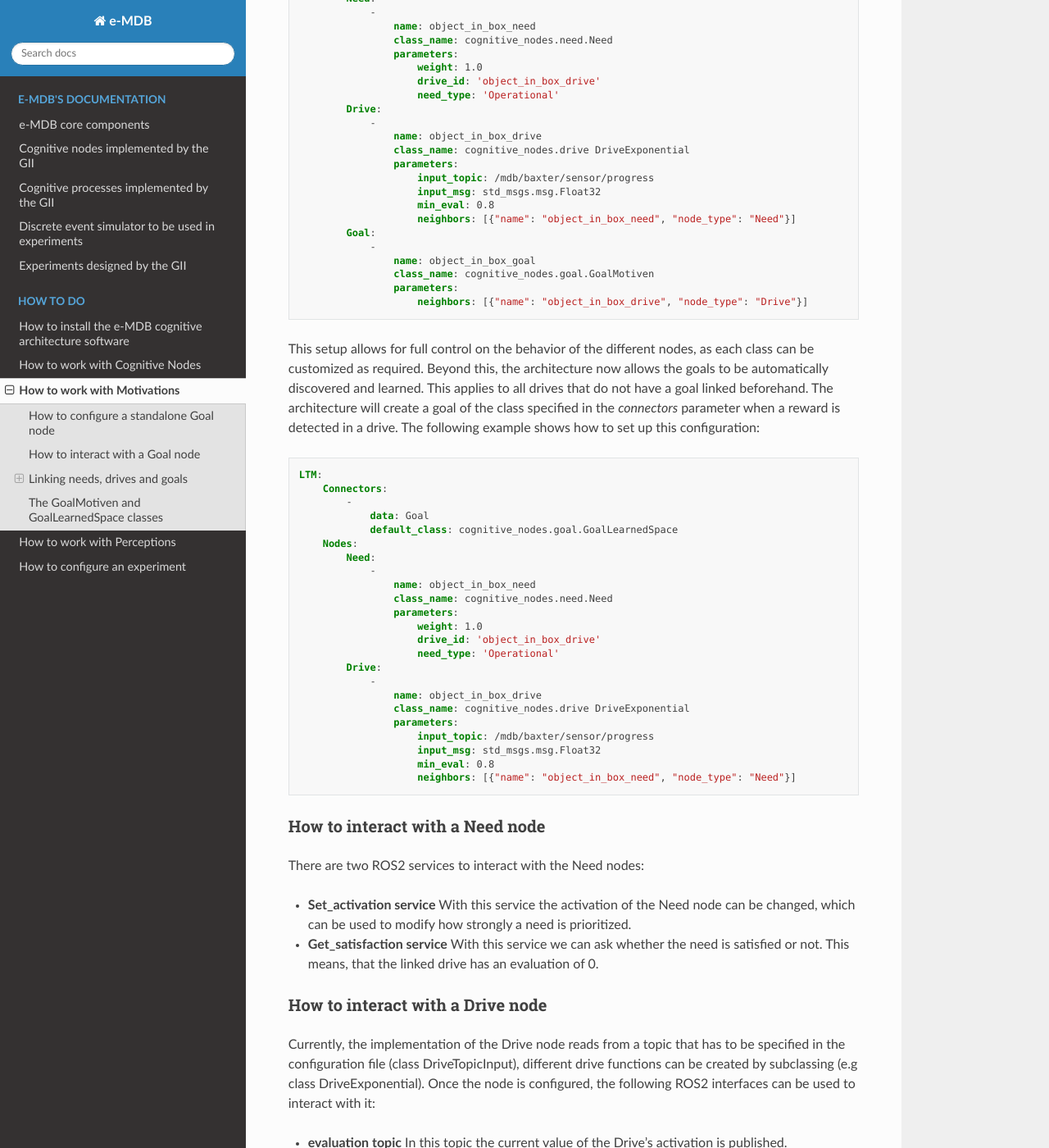
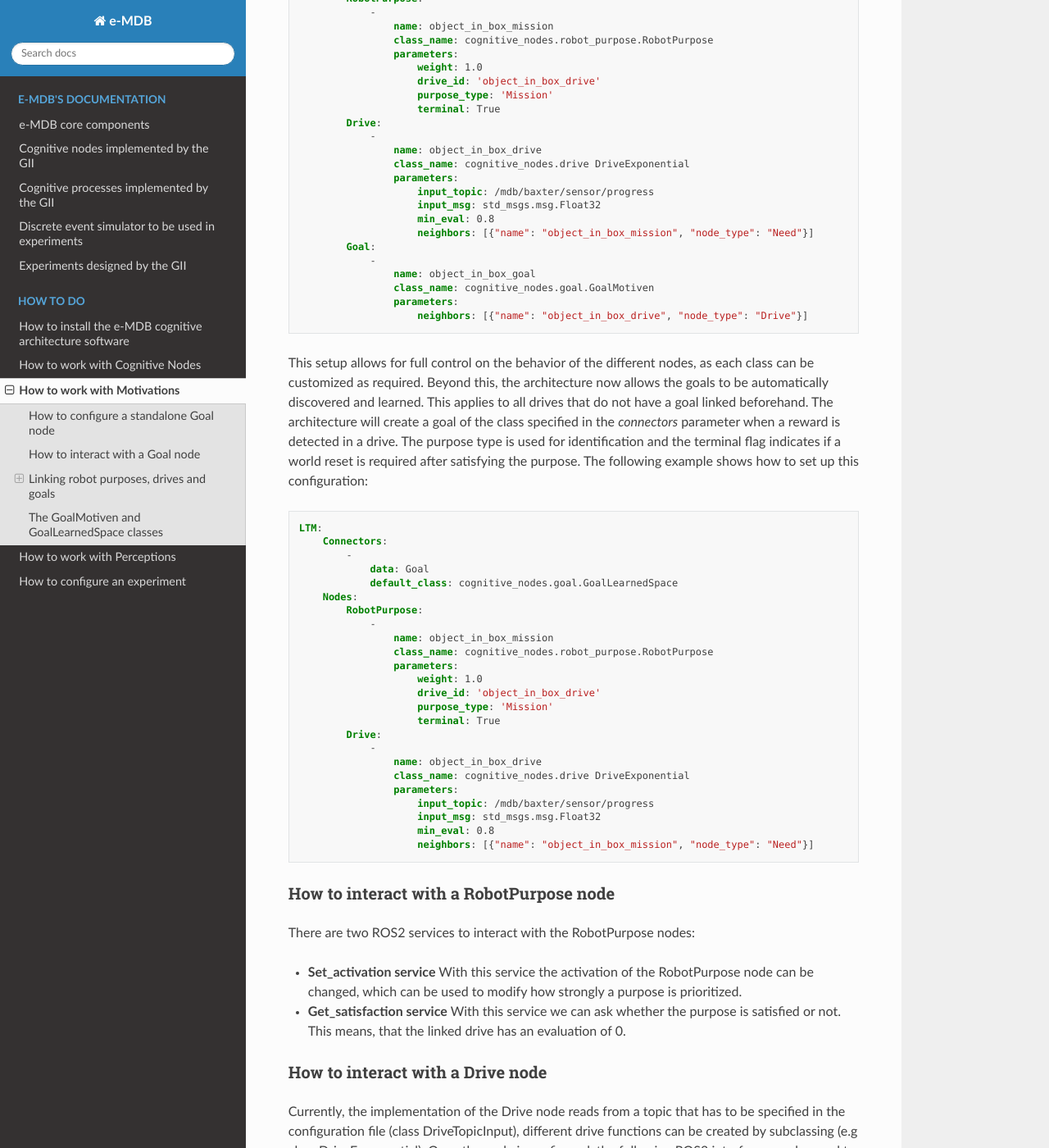
Before and after one commit to GII/emdb, a Sphinx documentation site: the page built from docs/source/how_to_do/work_with_goals.md, in a window 1280 px wide and 1400 px high, scrolled down 2603 px. Shown: the whole window at 82% size. Built offline with Sphinx 7.4.7 and the Read the Docs theme 3.1.0, drawn with Linux system fonts in a browser that asks for light colours; some of the changed text lies outside the part shown.

Commit message:
Refactor RobotPurposes

````diff
--- a/docs/source/how_to_do/work_with_goals.md
+++ b/docs/source/how_to_do/work_with_goals.md
@@ -1,5 +1,5 @@
 # How to work with Motivations
-In this section, we are going to explain how to work with the motivational cognitive nodes in the context of the e-MDB cognitive architecture of the PILLAR Robots project. Here you will be able to check how to configure robot's motivations either as Goals or Desires/Drives nodes and how to interact with them in order to get the expected behavior.
+In this section, we are going to explain how to work with the motivational cognitive nodes in the context of the e-MDB cognitive architecture of the PILLAR Robots project. Here you will be able to check how to configure robot's motivations either as Goals or Robot Purpose/Drives nodes and how to interact with them in order to get the expected behavior.
 
 ## How to configure a standalone Goal node
 
@@ -93,21 +93,22 @@ def calculate_activation(self, perception = None):
     return self.activation
 ```
 
-## Linking needs, drives and goals
+## Linking robot purposes, drives and goals
 
-In the latest version of the architecture **Need** and **Drive** nodes were implemented. These nodes alter both the activation and reward provided by the goal. A simple setup would include a chain of a need, drive and goal nodes, as in the following example:
+In the latest version of the architecture **RobotPurpose** and **Drive** nodes were implemented. These nodes alter both the activation and reward provided by the goal. A simple setup would include a chain of a robot purpose, drive and goal nodes, as in the following example:
 
 ```yaml
 LTM:
     Nodes:
-        Need:
+        RobotPurpose:
             -
-                name: object_in_box_need
-                class_name: cognitive_nodes.need.Need
+                name: object_in_box_mission
+                class_name: cognitive_nodes.robot_purpose.RobotPurpose
                 parameters:
                     weight: 1.0
                     drive_id: 'object_in_box_drive'
-                    need_type: 'Operational'
+                    purpose_type: 'Mission'
+                    terminal: True
         Drive:
             -
                 name: object_in_box_drive
@@ -116,7 +117,7 @@ LTM:
                     input_topic: /mdb/baxter/sensor/progress
                     input_msg: std_msgs.msg.Float32
                     min_eval: 0.8
-                    neighbors: [{"name": "object_in_box_need", "node_type": "Need"}]
+                    neighbors: [{"name": "object_in_box_mission", "node_type": "Need"}]
         Goal:
             -
                 name: object_in_box_goal
@@ -125,7 +126,7 @@ LTM:
                     neighbors: [{"name": "object_in_box_drive", "node_type": "Drive"}]
 ```
 
-This setup allows for full control on the behavior of the different nodes, as each class can be customized as required. Beyond this, the architecture now allows the goals to be automatically discovered and learned. This applies to all drives that do not have a goal linked beforehand. The architecture will create a goal of the class specified in the *connectors* parameter when a reward is detected in a drive. The following example shows how to set up this configuration:
+This setup allows for full control on the behavior of the different nodes, as each class can be customized as required. Beyond this, the architecture now allows the goals to be automatically discovered and learned. This applies to all drives that do not have a goal linked beforehand. The architecture will create a goal of the class specified in the *connectors* parameter when a reward is detected in a drive. The purpose type is used for identification and the terminal flag indicates if a world reset is required after satisfying the purpose.  The following example shows how to set up this configuration:
 
 ```yaml
 LTM:
@@ -134,14 +135,15 @@ LTM:
             data: Goal
             default_class: cognitive_nodes.goal.GoalLearnedSpace
     Nodes:
-        Need:
+        RobotPurpose:
             -
-                name: object_in_box_need
-                class_name: cognitive_nodes.need.Need
+                name: object_in_box_mission
+                class_name: cognitive_nodes.robot_purpose.RobotPurpose
                 parameters:
                     weight: 1.0
                     drive_id: 'object_in_box_drive'
-                    need_type: 'Operational'
+                    purpose_type: 'Mission'
+                    terminal: True
         Drive:
             -
                 name: object_in_box_drive
@@ -150,15 +152,15 @@ LTM:
                     input_topic: /mdb/baxter/sensor/progress
                     input_msg: std_msgs.msg.Float32
                     min_eval: 0.8
-                    neighbors: [{"name": "object_in_box_need", "node_type": "Need"}]
+                    neighbors: [{"name": "object_in_box_mission", "node_type": "Need"}]
 ```
 
-### How to interact with a Need node
+### How to interact with a RobotPurpose node
 
-There are two ROS2 services to interact with the Need nodes:
+There are two ROS2 services to interact with the RobotPurpose nodes:
 
-- **Set_activation service** With this service the activation of the Need node can be changed, which can be used to modify how strongly a need is prioritized.
-- **Get_satisfaction service** With this service we can ask whether the need is satisfied or not. This means, that the linked drive has an evaluation of 0.
+- **Set_activation service** With this service the activation of the RobotPurpose node can be changed, which can be used to modify how strongly a purpose is prioritized.
+- **Get_satisfaction service** With this service we can ask whether the purpose is satisfied or not. This means, that the linked drive has an evaluation of 0.
 
 ### How to interact with a Drive node
 
@@ -179,7 +181,7 @@ The class DriveInputTopic creates a drive with a configurable input topic. The i
                     input_topic: /mdb/baxter/sensor/progress
                     input_msg: std_msgs.msg.Float32
                     min_eval: 0.8
-                    neighbors: [{"name": "object_in_box_need", "node_type": "Need"}]
+                    neighbors: [{"name": "object_in_box_mission", "node_type": "Need"}]
 ```
 
 ## The GoalMotiven and GoalLearnedSpace classes
````
Also changed, not shown: docs/source/how_to_do/yaml_launch_files.md (+10 -9 lines).
